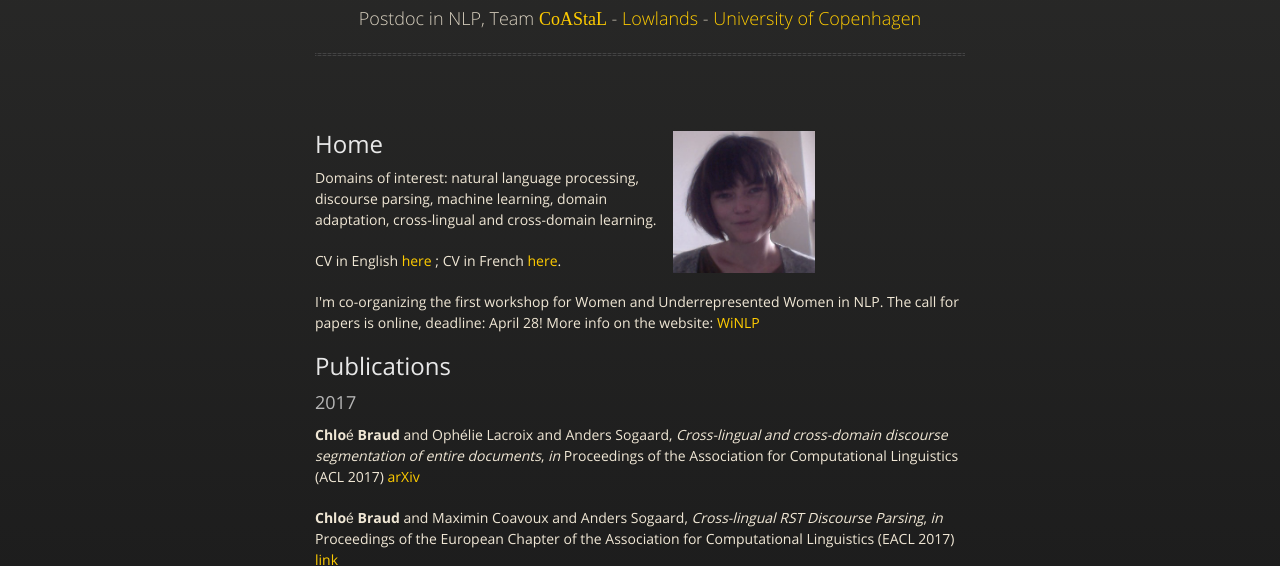
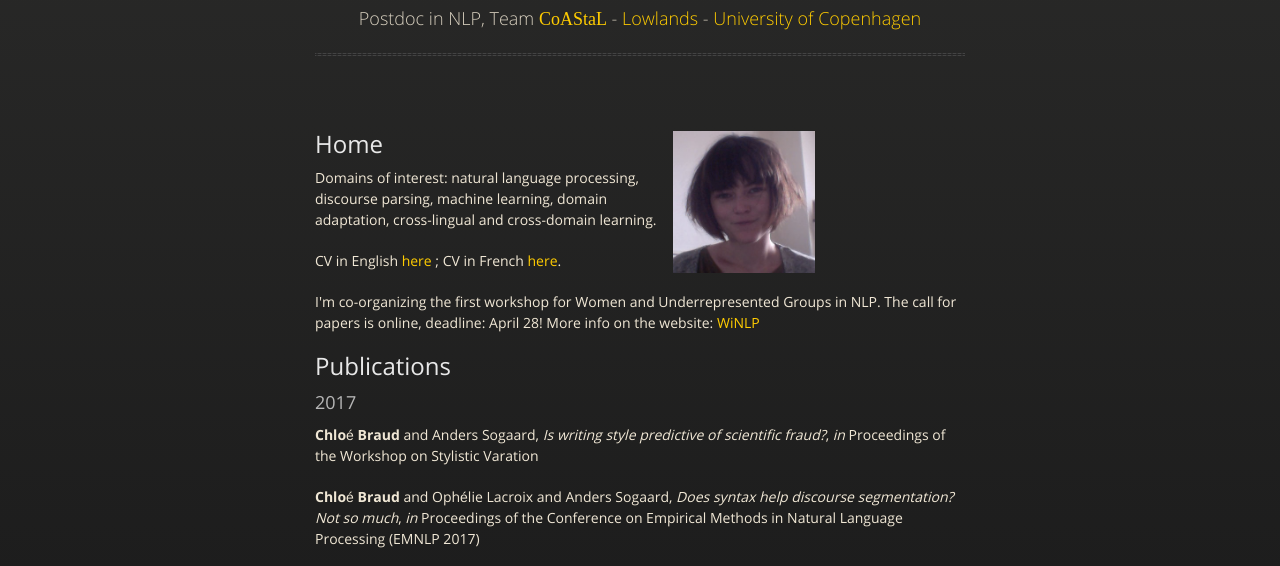
Before and after one commit to chloebt/chloebt.github.io, a plain HTML site: page index.html in a window 1280 px wide. Shown: the part 162-728 px from the top of the page. Drawn offline with nearby package versions, Linux system fonts and the light colour scheme.

Commit message:
up papers

```diff
--- a/index.html
+++ b/index.html
@@ -37,11 +37,17 @@
 
         <p>Domains of interest: natural language processing, discourse parsing, machine learning, domain adaptation, cross-lingual and cross-domain learning.</p>
         <p>CV in English <a href='cv/chloeBraudCv.pdf' target='_blank'>here</a> ; CV in French <a href='cv/chloeBraudCvFrench.pdf' target='_blank'>here</a>.</p>
-        <p>I'm co-organizing the first workshop for Women and Underrepresented Women in NLP. The call for papers is online, deadline: April 28! More info on the website: <a href='http://www.winlp.org/winlp-workshop/' target='_blank'>WiNLP</a> </p>
+        <p>I'm co-organizing the first workshop for Women and Underrepresented Groups in NLP. The call for papers is online, deadline: April 28! More info on the website: <a href='http://www.winlp.org/winlp-workshop/' target='_blank'>WiNLP</a> </p>
 
         <h2> <a id="publications" class="anchor" href="#publications" aria-hidden="true"><span aria-hidden="true" class="octicon octicon-link"></span></a>Publications</h2>
         <div class='year'>
             <h3>2017</h3>
+
+            <p><strong>Chlo&eacute; Braud</strong> and Anders Sogaard,
+            <i> Is writing style predictive of scientific fraud?</i>, <i> in </i>Proceedings of the Workshop on Stylistic Varation </p>
+
+            <p><strong>Chlo&eacute; Braud</strong> and Ophélie Lacroix and Anders Sogaard,
+            <i> Does syntax help discourse segmentation? Not so much</i>, <i> in </i>Proceedings of the Conference on Empirical Methods in Natural Language Processing (EMNLP 2017) </p>
 
             <p><strong>Chlo&eacute; Braud</strong> and Ophélie Lacroix and Anders Sogaard,
             <i> Cross-lingual and cross-domain discourse segmentation of entire documents</i>, <i> in </i>Proceedings of the Association for Computational Linguistics (ACL 2017) <a href='https://arxiv.org/abs/1704.04100' title='Publication' alt='Publication' target='_blank'>arXiv</a> </p>
```
Also changed, not shown: 1 other file.
